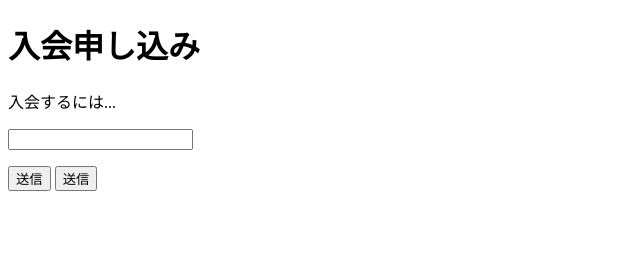
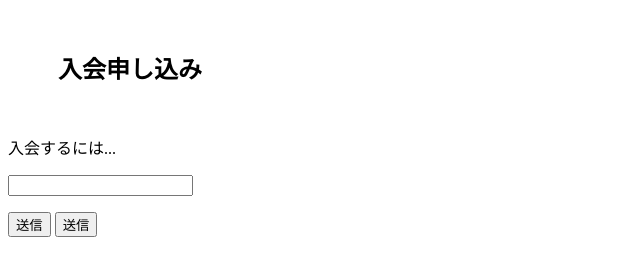
Before and after one commit to 160294w/udemy_web_programming_for_become_frontend, a plain HTML site: page index.html in a window 1280 px wide. Shown: the whole page, without its empty margins (0-640 px from the left). Drawn offline with Linux system fonts and the light colour scheme.

Commit message:
Add 2-9: add style attribution

```diff
--- a/index.html
+++ b/index.html
@@ -6,7 +6,7 @@
     <title>入会申し込み</title>
 </head>
 <body>
-    <h1>入会申し込み</h1>
+    <h1 style="font-size: 24px; margin: 50px;">入会申し込み</h1>
     <p>入会するには...</p>
     <p><input type="email" name="mymail"></p>
     <button type="submit">送信</button>
```
